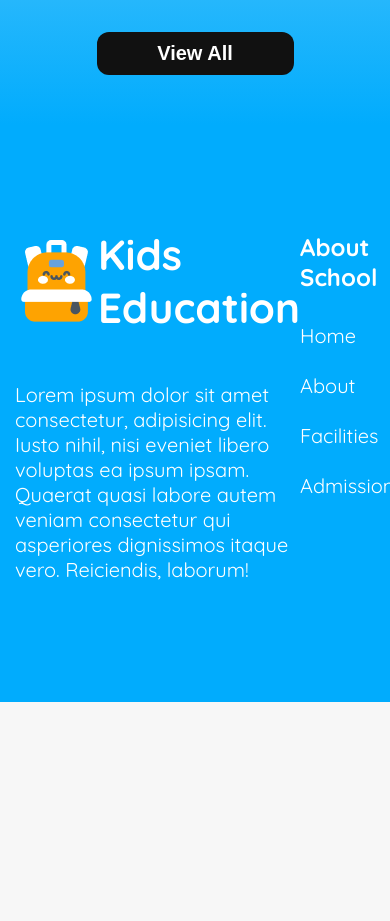
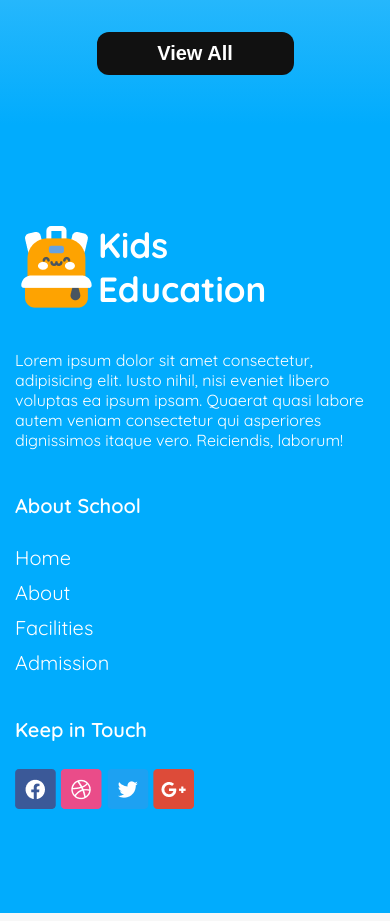
Before and after one commit to rehanuzzaman/Kids-School, a plain HTML site: page index.html in a window 390 px wide. Shown: the part 3420-4341 px from the top of the page. Before the commit the page ends 4130 px from the top, so only its background shows below. Drawn offline with Linux system fonts and the light colour scheme.

Commit message:
Mobile Footer Added

```diff
--- a/style.css
+++ b/style.css
@@ -523,4 +523,25 @@ footer li {
     .story-card.hidden-card {
         display: block;
     }
+
+    footer {
+        flex-wrap: wrap;
+    }
+
+    footer h1 {
+        font-size: 35px;
+    }
+
+    footer p {
+        font-size: 16px;
+    }
+
+    footer h4 {
+        font-size: 20px;
+        font-weight: 600;
+    }
+
+    footer li {
+        margin-top: 10px;
+    }
 }
```
